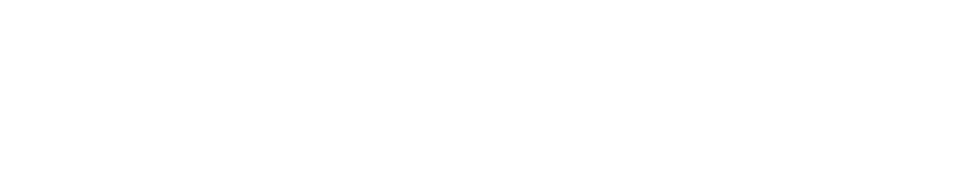
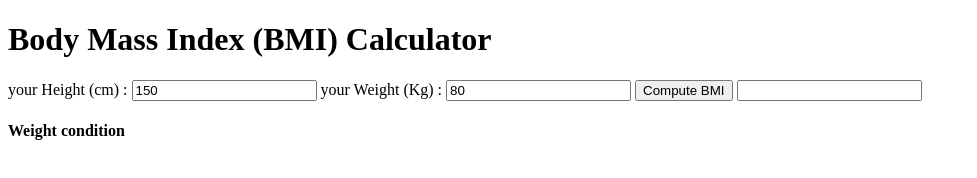
Before and after one commit to walid885/BMICalculator, a plain HTML site: page index.html in a window 1280 px wide. Shown: the whole page, without its empty margins (0-977 px from the left). Drawn offline with Linux system fonts and the light colour scheme.

Commit message:
finishing html part of the project

```diff
--- a/index.html
+++ b/index.html
@@ -7,6 +7,15 @@
     <title>Bmi Calculator</title>
 </head>
 <body>
-
+    <div class="container">
+        <h1 class="heading">Body Mass Index (BMI) Calculator </h1>
+        your Height (cm) :
+        <input type="number" class="input" id="height" value ="150" placeholder="Enter your height in cm ">
+        your Weight (Kg) :
+        <input type="number" class="input" id="weight" value ="80" placeholder="Enter your Weight in Kg ">
+        <button class="btn" id="btn">Compute BMI</button>
+        <input type="text" class="input" id="bmiRes">
+        <h4 class="infotext">Weight condition <span id="weightCondition"></span></h4>
+    </div>
 </body>
 </html>
```
